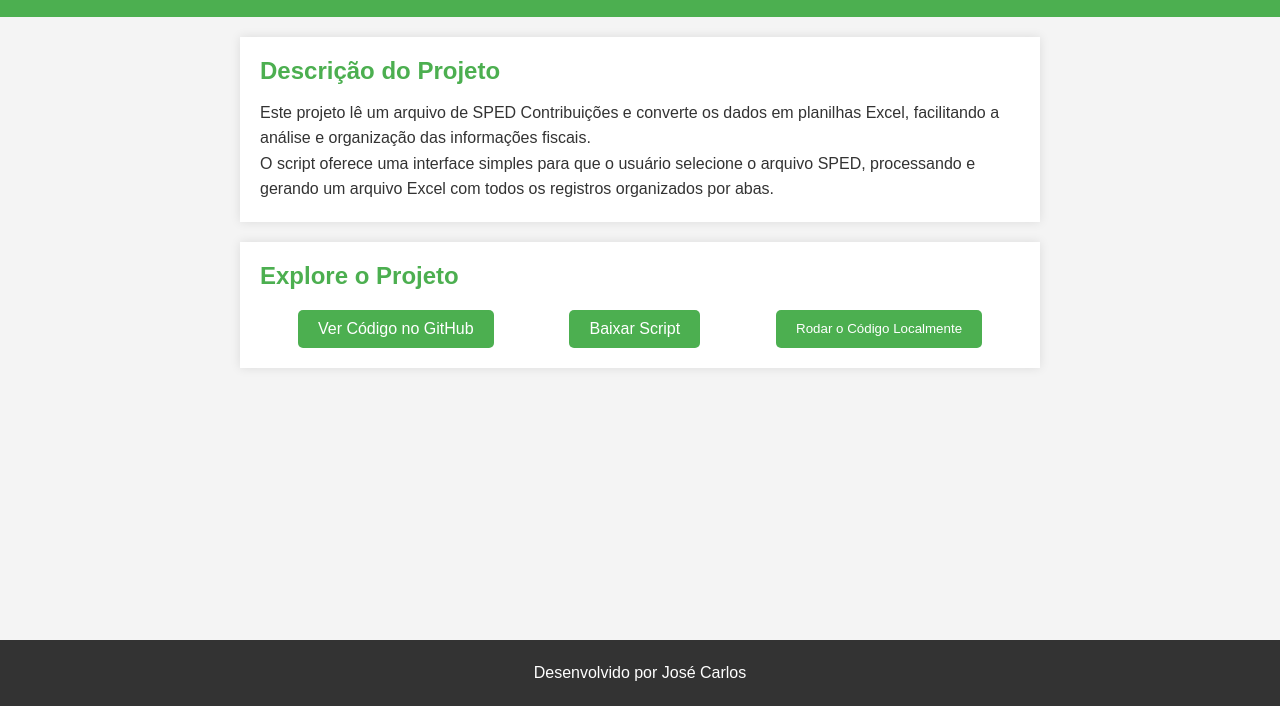
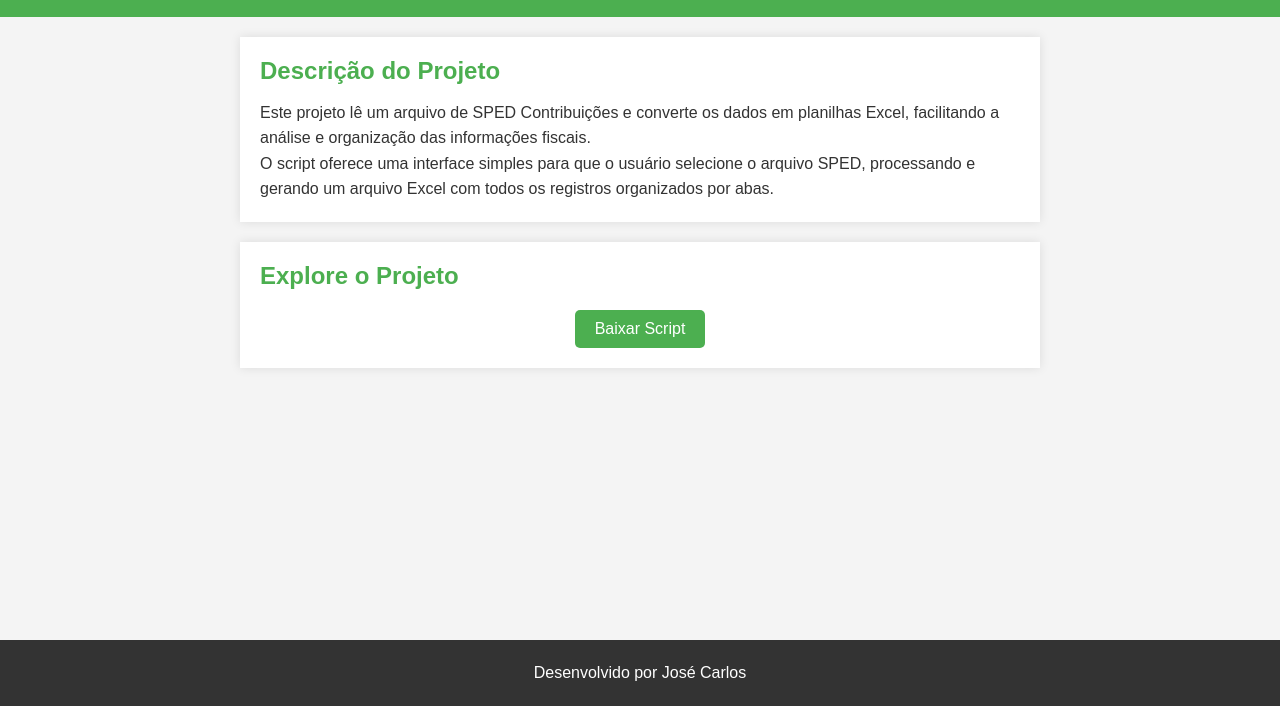
Before and after one commit to JOTAKRATOS/AUDITORIA_SPED_CONTRB_v2, a plain HTML site: page index.html in a window 1280 px wide. Shown: the part 94-800 px from the top of the page. Drawn offline with Linux system fonts and the light colour scheme.

Commit message:
Update index.html

```diff
--- a/index.html
+++ b/index.html
@@ -22,10 +22,10 @@
     <section id="buttons">
         <h2>Explore o Projeto</h2>
         <div class="button-container">
-            <a href="https://github.com/seu-usuario/seu-repositorio" target="_blank" class="btn">Ver Código no GitHub</a>
+            <!--<a href="https://github.com/seu-usuario/seu-repositorio" target="_blank" class="btn">Ver Código no GitHub</a>
             <!-- Botão de download direto do script no GitHub -->
             <a href="https://github.com/JOTAKRATOS/MeuPortifolio3/blob/main/AuditoriaSpedContr_NovaVersao.py" download class="btn">Baixar Script</a>
-            <button class="btn" onclick="runScript()">Rodar o Código Localmente</button>
+            <!--<button class="btn" onclick="runScript()">Rodar o Código Localmente</button>-->
         </div>
     </section>
 
```
